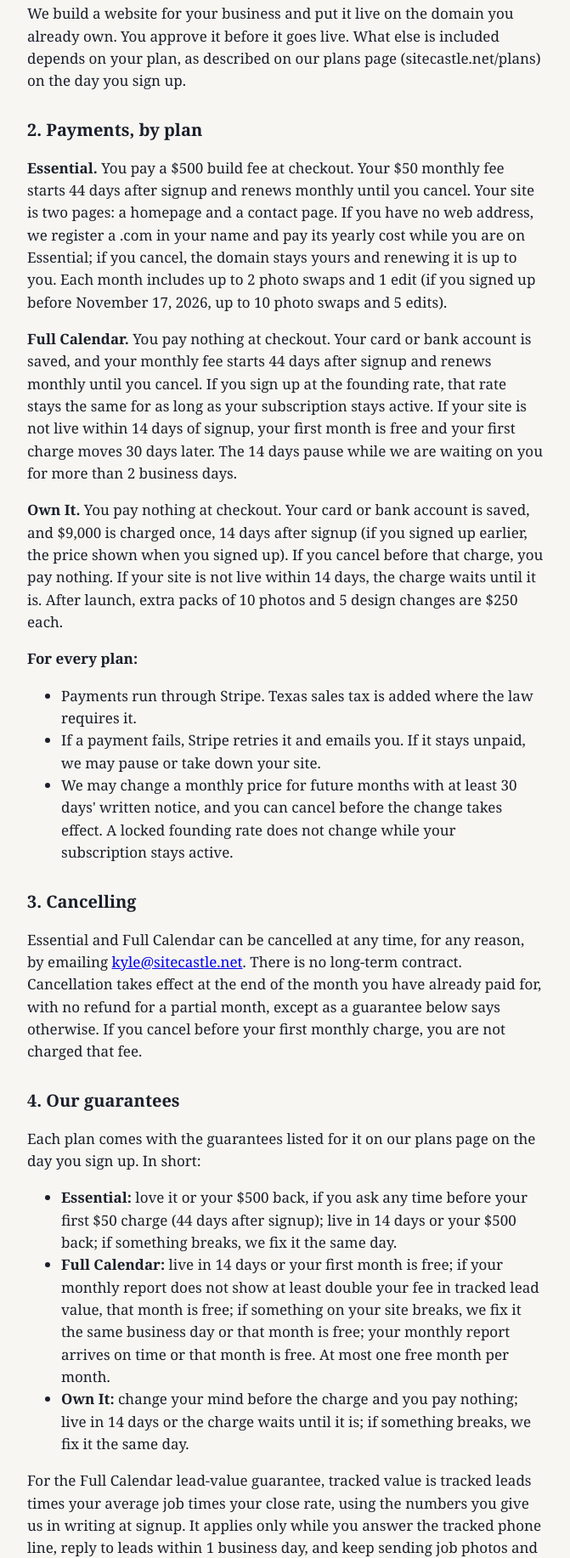
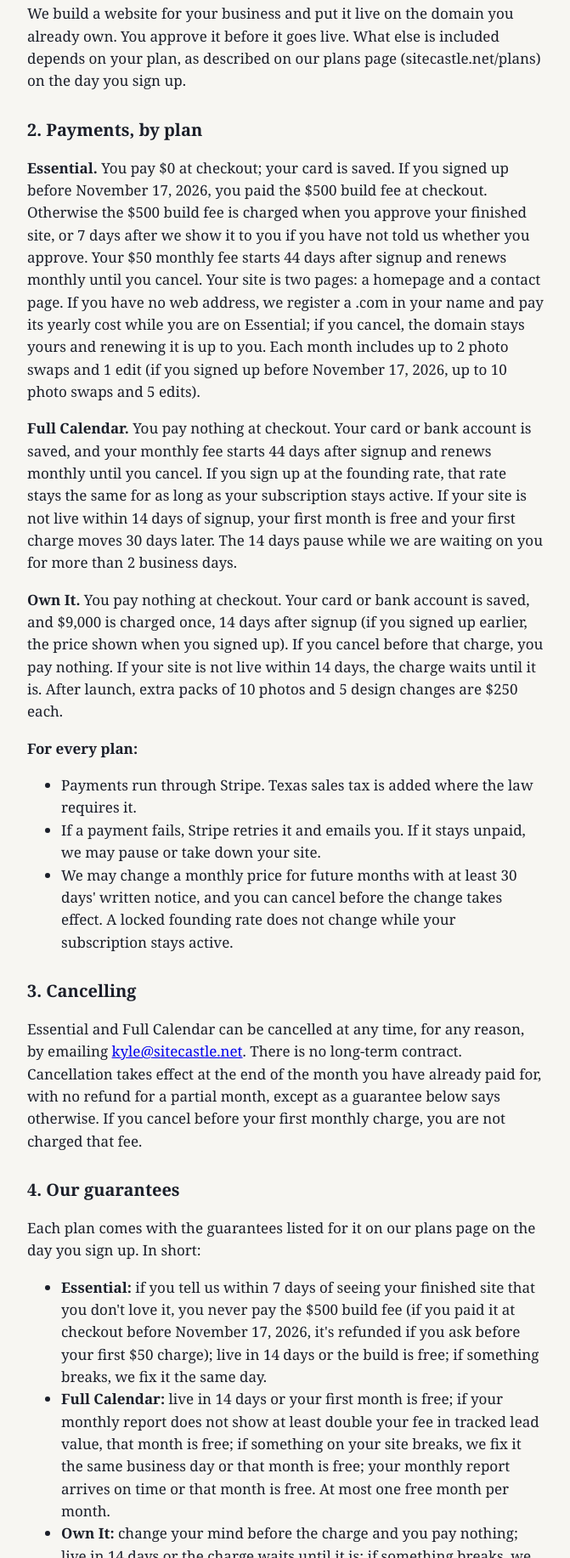
Before and after one commit to SiteCastle/site-castle-signup, a plain HTML site: page terms.html in a window 1280 px wide. Shown: the part 353-2186 px from the top of the page at 85% size, without its empty margins (304-975 px from the left). Drawn offline with Linux system fonts and the light colour scheme.

Commit message:
Terms: Essential $0 at checkout, build fee on approval or 7 days after it's shown
Co-Authored-By: Claude Opus 5.5 <noreply@anthropic.com>
Claude-Session: https://claude.ai/code/session_015JkHeNfT3kE75FSndqsaCy

```diff
--- a/terms.html
+++ b/terms.html
@@ -18,7 +18,7 @@
 <p>We build a website for your business and put it live on the domain you already own. You approve it before it goes live. What else is included depends on your plan, as described on our plans page (sitecastle.net/plans) on the day you sign up.</p>
 
 <h2>2. Payments, by plan</h2>
-<p><strong>Essential.</strong> You pay a $500 build fee at checkout. Your $50 monthly fee starts 44 days after signup and renews monthly until you cancel. Your site is two pages: a homepage and a contact page. If you have no web address, we register a .com in your name and pay its yearly cost while you are on Essential; if you cancel, the domain stays yours and renewing it is up to you. Each month includes up to 2 photo swaps and 1 edit (if you signed up before November 17, 2026, up to 10 photo swaps and 5 edits).</p>
+<p><strong>Essential.</strong> You pay $0 at checkout; your card is saved. If you signed up before November 17, 2026, you paid the $500 build fee at checkout. Otherwise the $500 build fee is charged when you approve your finished site, or 7 days after we show it to you if you have not told us whether you approve. Your $50 monthly fee starts 44 days after signup and renews monthly until you cancel. Your site is two pages: a homepage and a contact page. If you have no web address, we register a .com in your name and pay its yearly cost while you are on Essential; if you cancel, the domain stays yours and renewing it is up to you. Each month includes up to 2 photo swaps and 1 edit (if you signed up before November 17, 2026, up to 10 photo swaps and 5 edits).</p>
 <p><strong>Full Calendar.</strong> You pay nothing at checkout. Your card or bank account is saved, and your monthly fee starts 44 days after signup and renews monthly until you cancel. If you sign up at the founding rate, that rate stays the same for as long as your subscription stays active. If your site is not live within 14 days of signup, your first month is free and your first charge moves 30 days later. The 14 days pause while we are waiting on you for more than 2 business days.</p>
 <p><strong>Own It.</strong> You pay nothing at checkout. Your card or bank account is saved, and $9,000 is charged once, 14 days after signup (if you signed up earlier, the price shown when you signed up). If you cancel before that charge, you pay nothing. If your site is not live within 14 days, the charge waits until it is. After launch, extra packs of 10 photos and 5 design changes are $250 each.</p>
 <p><strong>For every plan:</strong></p>
@@ -34,7 +34,7 @@
 <h2>4. Our guarantees</h2>
 <p>Each plan comes with the guarantees listed for it on our plans page on the day you sign up. In short:</p>
 <ul>
-<li><strong>Essential:</strong> love it or your $500 back, if you ask any time before your first $50 charge (44 days after signup); live in 14 days or your $500 back; if something breaks, we fix it the same day.</li>
+<li><strong>Essential:</strong> if you tell us within 7 days of seeing your finished site that you don't love it, you never pay the $500 build fee (if you paid it at checkout before November 17, 2026, it's refunded if you ask before your first $50 charge); live in 14 days or the build is free; if something breaks, we fix it the same day.</li>
 <li><strong>Full Calendar:</strong> live in 14 days or your first month is free; if your monthly report does not show at least double your fee in tracked lead value, that month is free; if something on your site breaks, we fix it the same business day or that month is free; your monthly report arrives on time or that month is free. At most one free month per month.</li>
 <li><strong>Own It:</strong> change your mind before the charge and you pay nothing; live in 14 days or the charge waits until it is; if something breaks, we fix it the same day.</li>
 </ul>
```
